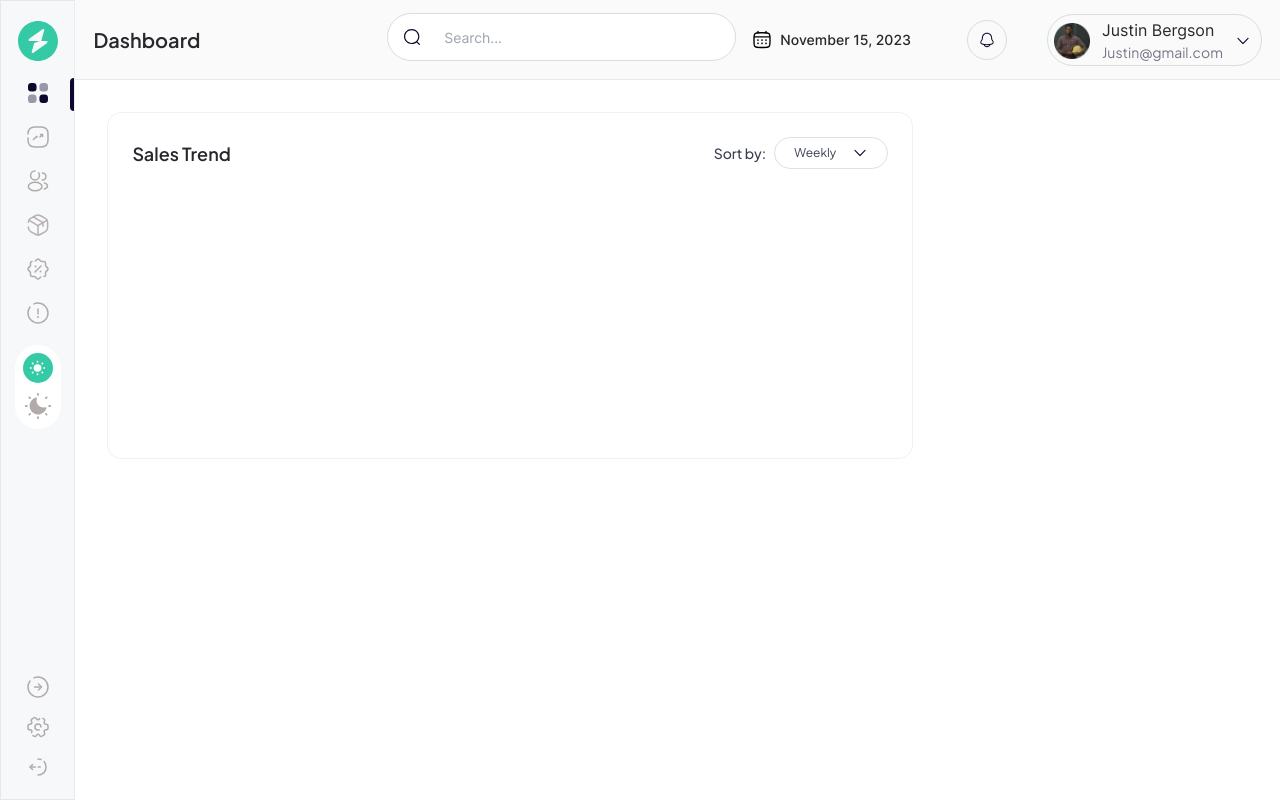
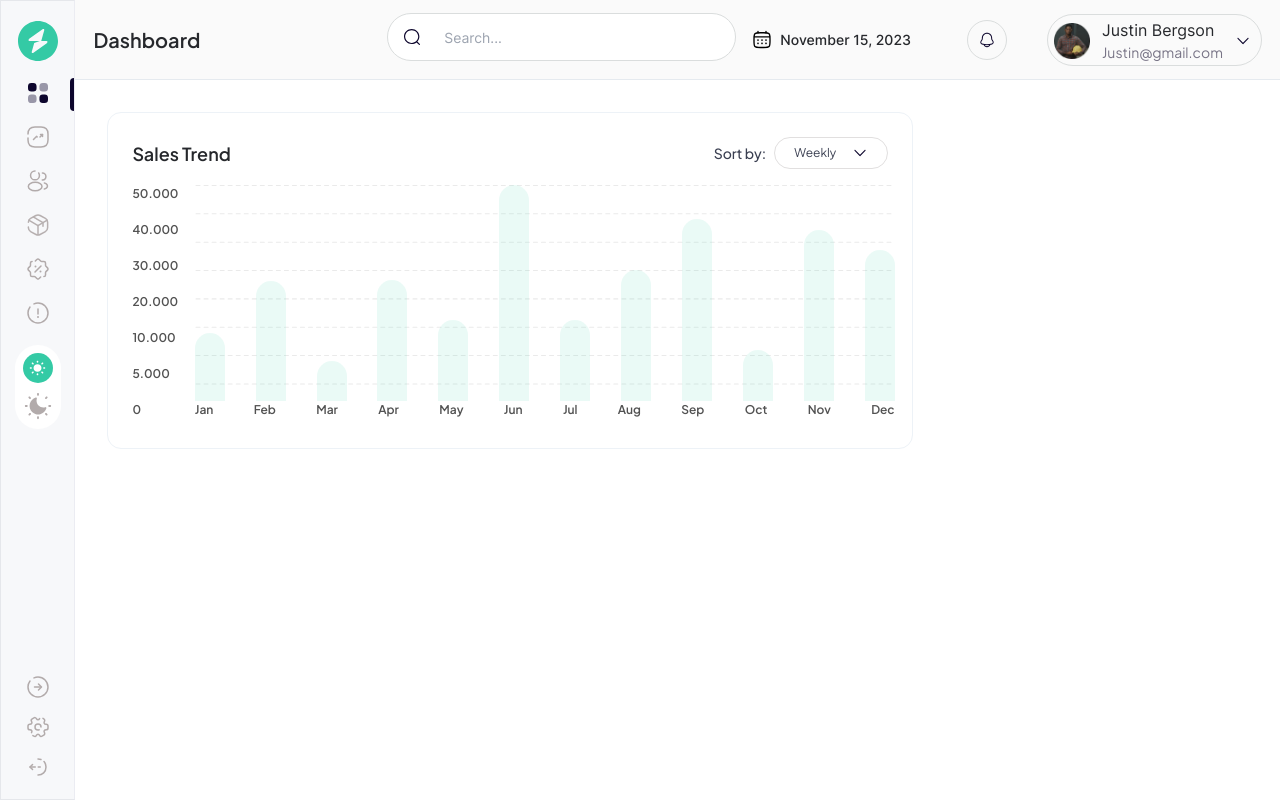
Before and after one commit to Adedoyin-Emmanuel/geegpay-challenge, a React (Vite) app: page / in a window 1280 px wide. Built offline with nearby package versions, Linux system fonts and the light colour scheme.

Commit message:
Feat: Finished salesTrend

```diff
--- a/src/App.css
+++ b/src/App.css
@@ -32,6 +32,64 @@ body {
   animation: fadeOut 0.5s linear;
 }
 
+.graph-line:hover {
+  cursor: pointer !important;
+  background: linear-gradient(
+    180deg,
+    #34caa5 0%,
+    rgba(52, 202, 165, 0) 100%
+  ) !important;
+}
+
+.graph-line:nth-child(2) {
+  height: 120px !important;
+}
+
+.graph-line:nth-child(3) {
+  height: 40px !important;
+}
+
+.graph-line:nth-child(4) {
+  height: 121px !important;
+}
+
+.graph-line:nth-child(5) {
+  height: 81px !important;
+}
+
+.graph-line:nth-child(6) {
+  height: 216px !important;
+}
+
+.graph-line:nth-child(7) {
+  height: 81px !important;
+}
+
+.graph-line:nth-child(8) {
+  height: 131px !important;
+}
+
+.graph-line:nth-child(9) {
+  height: 182px !important;
+}
+
+.graph-line:nth-child(10) {
+  height: 51px !important;
+}
+
+.graph-line:nth-child(11) {
+  height: 171px !important;
+}
+
+.graph-line:nth-child(12) {
+  height: 151px !important;
+}
+
+.graph-lines {
+  background-image: url("./assets/icons/Line.svg");
+  background-size: cover;
+}
+
 @keyframes fadeIn {
   0% {
     opacity: 0;
--- a/src/components/DashboardHeader/DashboardHeader.tsx
+++ b/src/components/DashboardHeader/DashboardHeader.tsx
@@ -228,7 +228,13 @@ const DashboardHeader = ({
         </section>
       </section>
 
-      <section className="w-full-h-full p-8">{children}</section>
+      <section className="w-full-h-full md:p-8 p-1 md:my-0 my-3">
+        {/* <h3 className="text-[#26282C] text-[20px] font-[600] capitalize md:hidden my-2">
+          dashboard
+        </h3> */}
+
+        {children}
+      </section>
     </section>
   );
 };
--- a/src/components/SalesTrend/SalesTrend.tsx
+++ b/src/components/SalesTrend/SalesTrend.tsx
@@ -5,9 +5,40 @@ interface SalesTrendProps {
 }
 
 const SalesTrend = ({ className }: SalesTrendProps): JSX.Element => {
+  const y = ["50.000", "40.000", "30.000", "20.000", "10.000", "5.000", "0"];
+  const xInner = [
+    "$7000",
+    "$20,000",
+    "$5000",
+    "$20,000",
+    "$10,500",
+    "$45,000",
+    "$12,000",
+    "$20,000",
+    "$32,000",
+    "$6,500",
+    "$26,000",
+    "$20,000",
+  ];
+
+  const x = [
+    "Jan",
+    "Feb",
+    "Mar",
+    "Apr",
+    "May",
+    "Jun",
+    "Jul",
+    "Aug",
+    "Sep",
+    "Oct",
+    "Nov",
+    "Dec",
+  ];
+
   return (
     <div
-      className={`${className} p-6 pb-[1.8rem]  md:w-[806px] md:h-[347px] rounded-[14px] border-[1px] border-[#EDF2F7] bg-[#fff]`}
+      className={`${className} p-6 pb-[1.8rem] rounded-[14px] border-[1px] md:w-[806px]  border-[#EDF2F7] bg-[#fff]`}
     >
       <section className="header mb-4 flex items-center justify-between">
         <h2 className="capitalize  text-[18px] font-[600]  text-[#26282C]">
@@ -25,6 +56,55 @@ const SalesTrend = ({ className }: SalesTrendProps): JSX.Element => {
           </section>
         </section>
       </section>
+
+      <section className="graph gap-4 flex" style={{ isolation: "isolate" }}>
+        <section className="y flex flex-col items-start justify-between">
+          {y.map((value, index) => {
+            return (
+              <p className="text-[12px] font-[600] text-[#525252]" key={index}>
+                {value}
+              </p>
+            );
+          })}
+        </section>
+
+        <section className="overflow-auto md:overflow-visible">
+          <section className="x-axis-inner overflow-hidden w-[700px] flex flex-col relative">
+            <section className="graph-lines flex-1 flex items-end justify-between bg-cover">
+              {xInner.map((value, index) => (
+                <div
+                  className="graph-line w-[30px] h-[68px] rounded-tl-2xl rounded-tr-2xl relative transform duration-200 ease-linear"
+                  style={{
+                    background: "rgba(52, 202, 165, 0.10)",
+                  }}
+                >
+                  <div
+                    className="tooltip text-[12px] z-50"
+                    data-tip={value}
+                    key={index}
+                  >
+                    <p className="tooltip inter-font text-[12px] font-medium text-transparent">
+                      {value}
+                    </p>
+                  </div>
+                </div>
+              ))}
+            </section>
+            <section className="x-axis flex items-center justify-between">
+              {x.map((value, index) => {
+                return (
+                  <p
+                    className="text-[12px] font-[600] text-[#525252]"
+                    key={index}
+                  >
+                    {value}
+                  </p>
+                );
+              })}
+            </section>
+          </section>
+        </section>
+      </section>
     </div>
   );
 };
```
